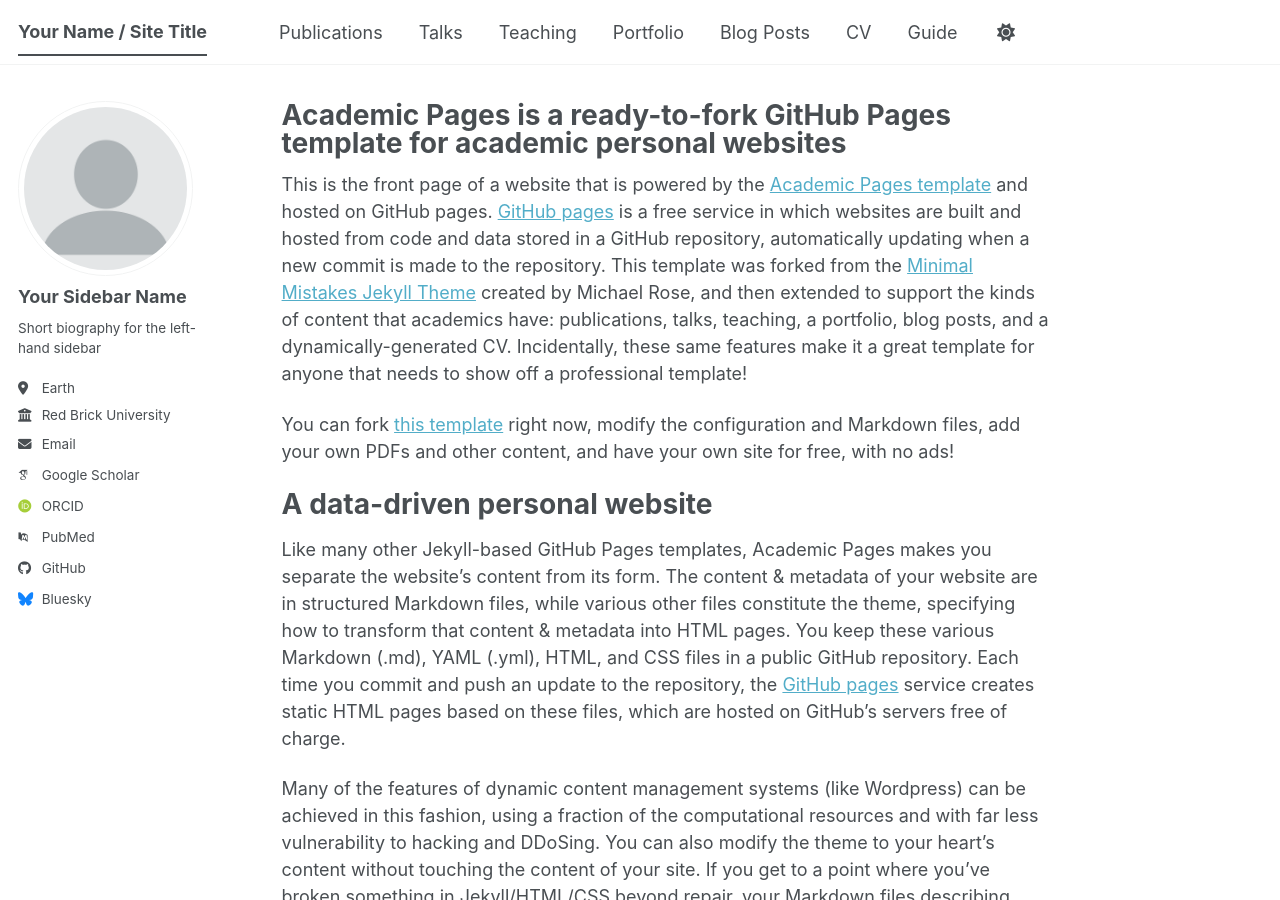
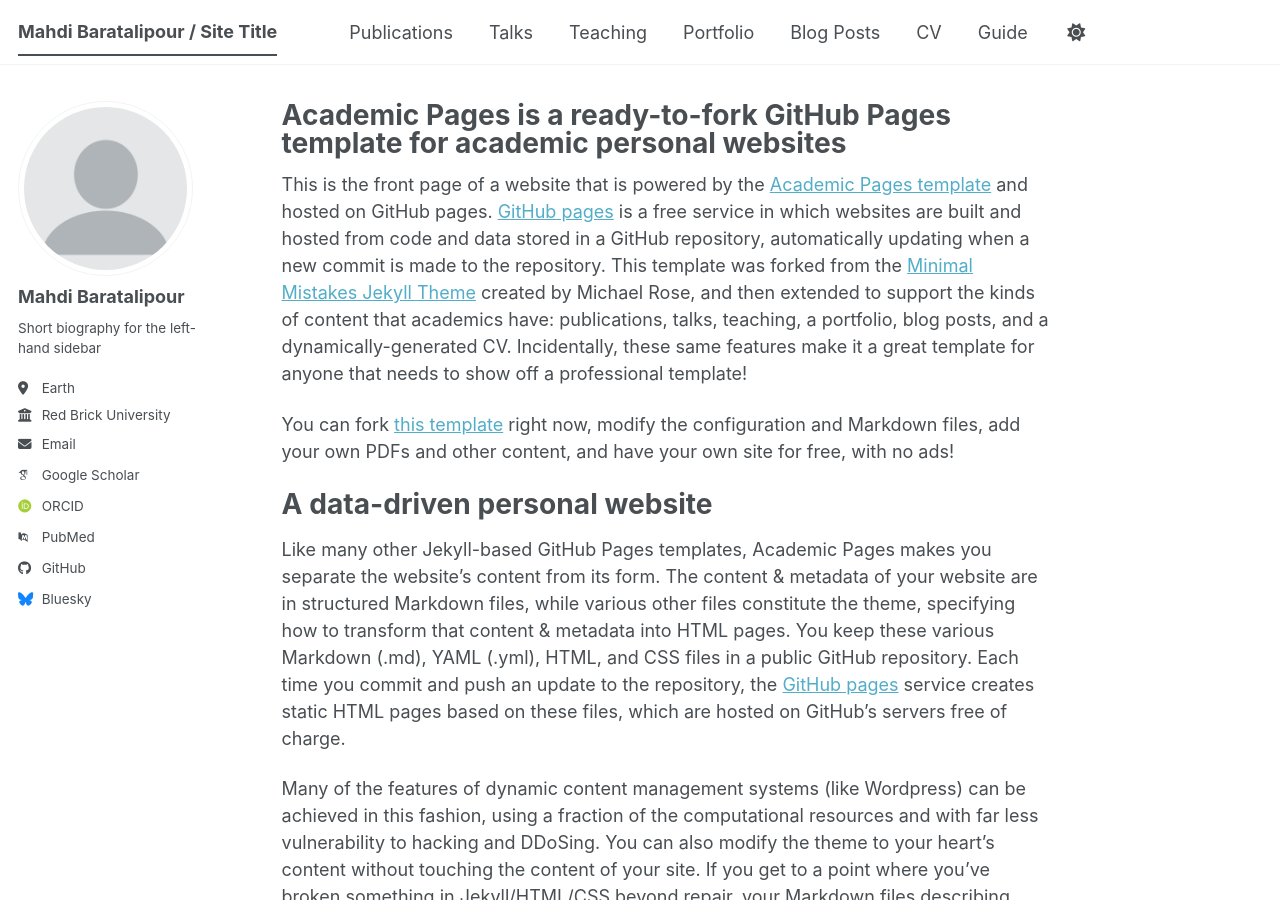
Before and after one commit to Baratalipour/Baratalipour.github.io, a Jekyll site: the page built from _pages/about.md, in a window 1280 px wide and 900 px high. Built offline with Jekyll 4.4.1, drawn with Linux system fonts in a browser that asks for light colours; some web fonts are replaced; a script bundle is joined from its source files by our own code; library files that are not in the unit come from our copies.

Commit message:
Update _config.yml

```diff
--- a/_config.yml
+++ b/_config.yml
@@ -9,14 +9,14 @@
 # Basic Site Settings
 locale                   : "en-US"
 site_theme               : "default" # The available themes options are "default", "air", "sunrise", "mint", "dirt" and "contrast"
-title                    : "Your Name / Site Title"
+title                    : "Mahdi Baratalipour / Site Title"
 title_separator          : "-"
 name                     : &name "Your Name"
 description              : &description "Your Name's academic portfolio"   # Update this with a general description of your site, this is the default if not overridden by a page
-url                      : https://academicpages.github.io # The base hostname & protocol for your site e.g. "https://[your GitHub username].github.io",
+url                      : https://baratalipour.github.io # The base hostname & protocol for your site e.g. "https://[your GitHub username].github.io",
                                                            # or if you already have some other page hosted on Github then use "https://[your GitHub username].github.io/[Your Repo Name]"
 baseurl                  : "" # the subpath of your site, e.g. "/blog"
-repository               : "academicpages/academicpages.github.io"
+repository               : "Baratalipour/Baratalipour.github.io"
 
 # Site Author - The following control what appear as part of the author content on the side bar.
 #               If a field is blank the icon and link will not appear, otherwise it will be shown.
@@ -24,7 +24,7 @@
 author:
   # Biographic information
   avatar           : "profile.png"
-  name             : "Your Sidebar Name"
+  name             : "Mahdi Baratalipour"
   pronouns         : # example: "she/her"
   bio              : "Short biography for the left-hand sidebar"
   location         : "Earth"
```
